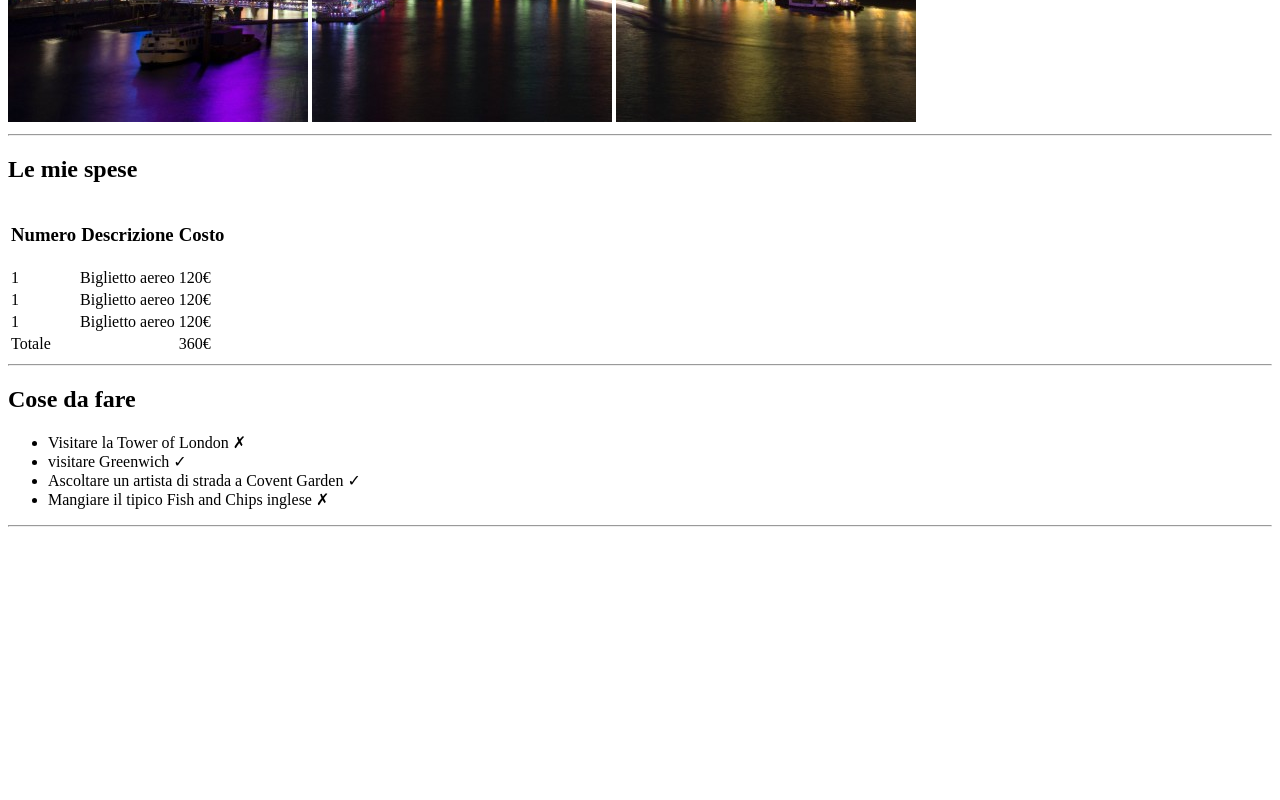
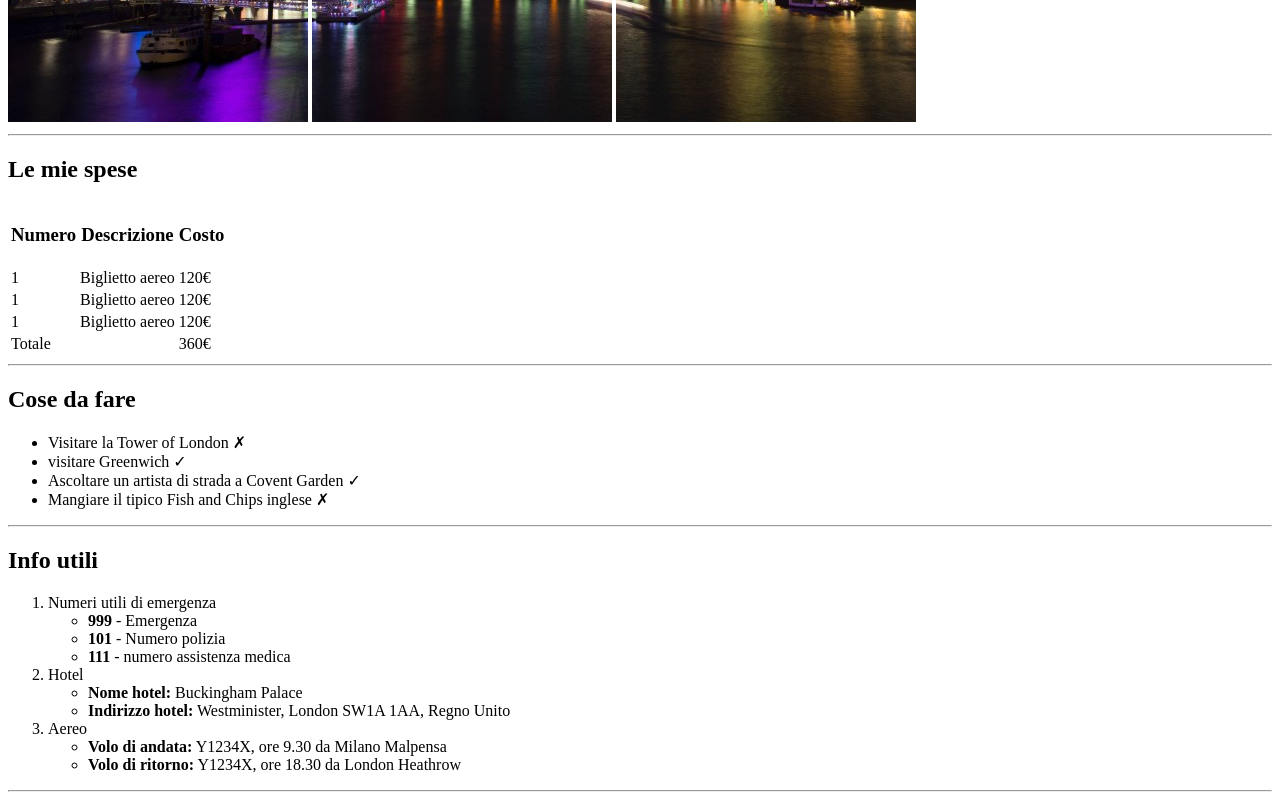
Before and after one commit to DanielScardigno/html-london-trip, a plain HTML site: page index.html in a window 1280 px wide. Shown: the part 558-1358 px from the top of the page. Before the commit the page ends 1093 px from the top, so only its background shows below. Drawn offline with Linux system fonts and the light colour scheme.

Commit message:
feat: "info utili" section developed

```diff
--- a/index.html
+++ b/index.html
@@ -106,7 +106,69 @@
 
         <hr>
 
+        <!-- section - info utili -->
+         <section>
+            <h2>Info utili</h2>
 
+            <ol>
+                <li>Numeri utili di emergenza
+                    <ul>
+                        <li>
+                            <strong>999</strong>
+
+                            - Emergenza
+                        </li>
+
+                        <li>
+                            <strong>101</strong>
+
+                            - Numero polizia
+                        </li>
+
+                        <li>
+                            <strong>111</strong>
+
+                            - numero assistenza medica
+                        </li>
+                    </ul>
+                </li>
+
+                <li>Hotel
+                    <ul>
+                        <li>
+                            <strong>Nome hotel:</strong>
+
+                            Buckingham Palace
+                        </li>
+
+                        <li>
+                            <strong>Indirizzo hotel:</strong>
+
+                            Westminister, London SW1A 1AA, Regno Unito
+                        </li>
+                    </ul>
+                </li>
+
+                <li>Aereo
+                    <ul>
+                        <li>
+                            <strong>Volo di andata:</strong>
+
+                            Y1234X, ore 9.30 da Milano Malpensa
+                        </li>
+
+                        <li>
+                            <strong>Volo di ritorno:</strong>
+
+                            Y1234X, ore 18.30 da London Heathrow
+                        </li>
+                    </ul>
+                </li>
+            </ol>
+         </section>
+         <!-- end section - info utili -->
+
+        <hr>
     </main>
     <!-- end main -->
 </body>
```
